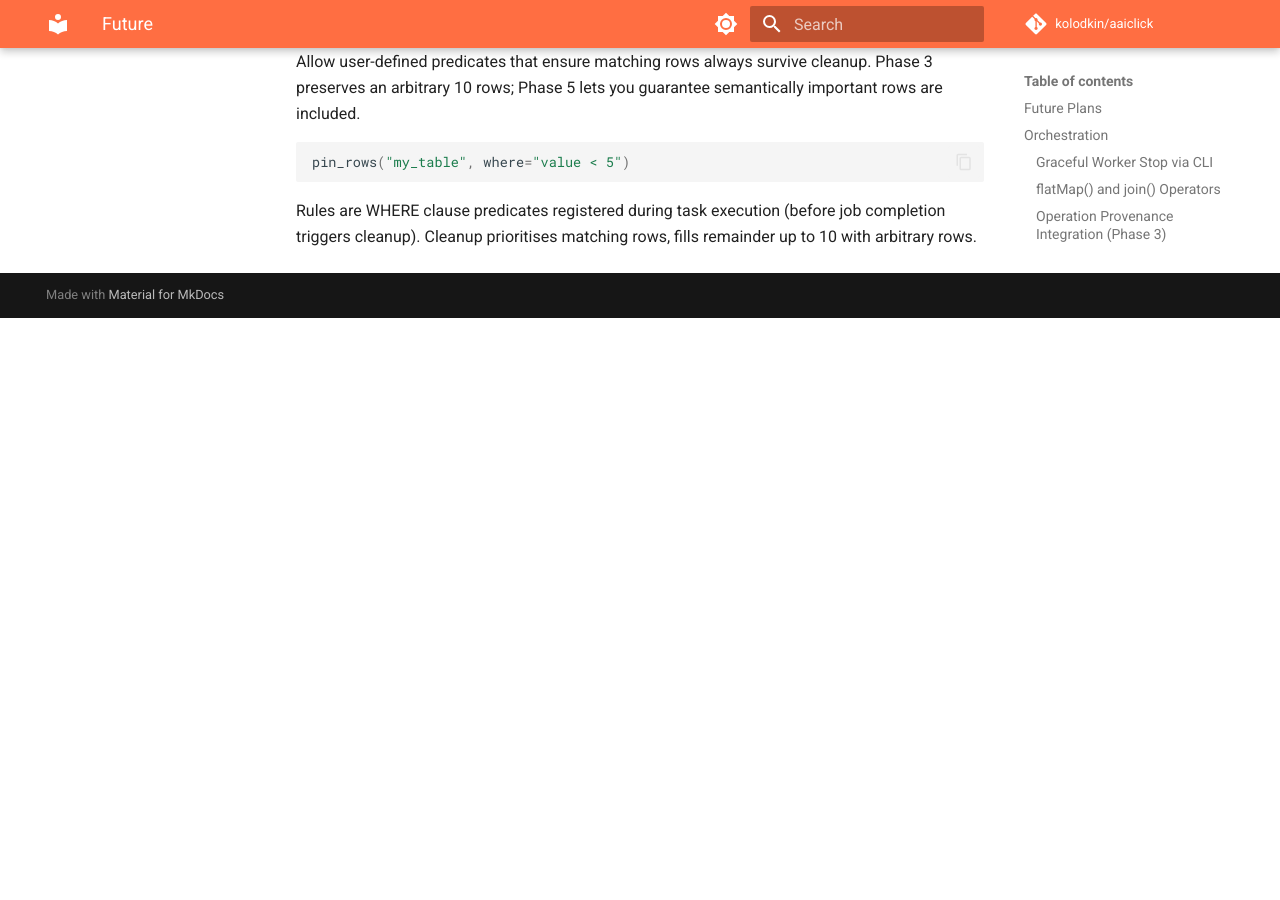
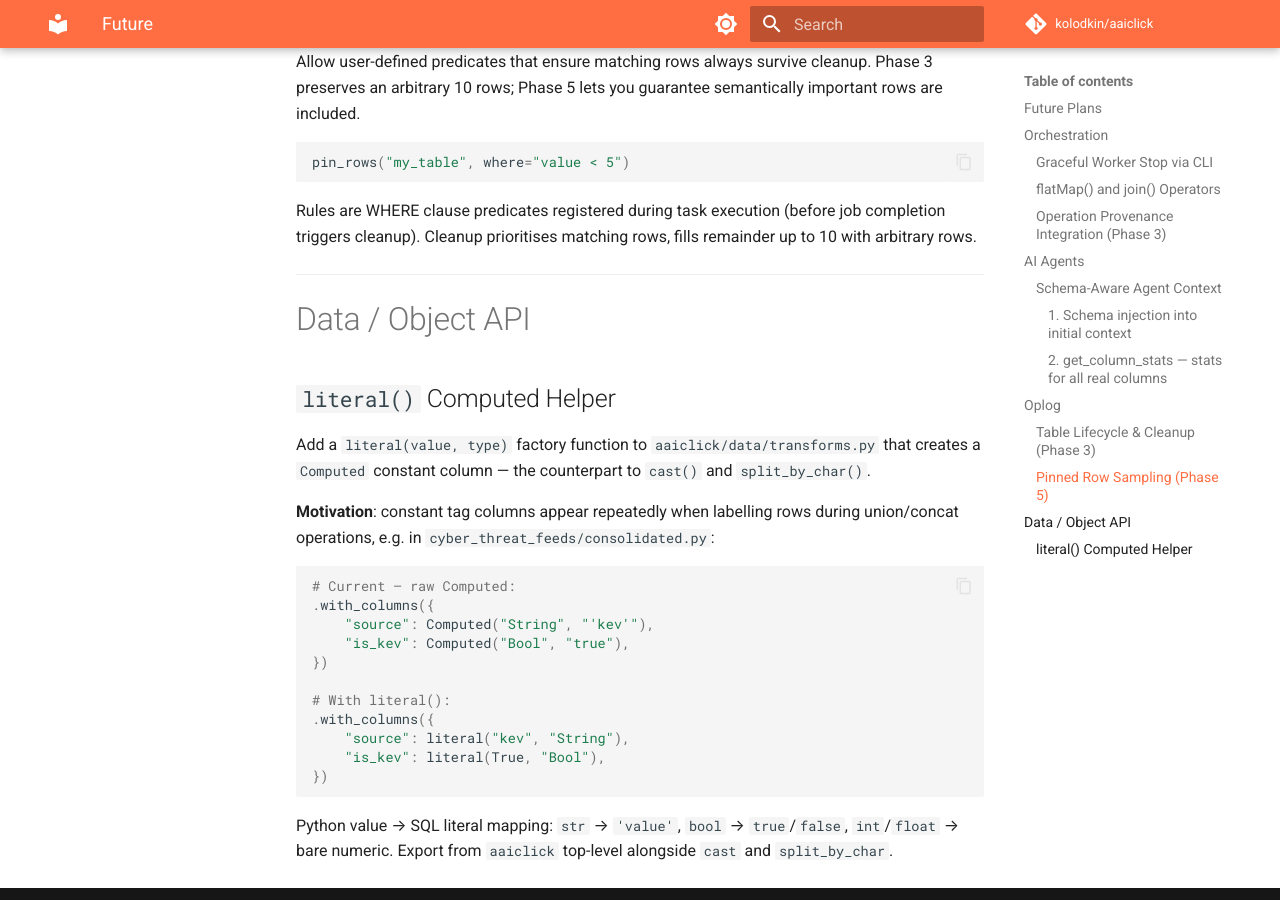
Before and after one commit to kolodkin/aaiclick, an MkDocs documentation site: the page built from docs/future.md, in a window 1280 px wide and 900 px high, scrolled down 3371 px. Built offline with MkDocs 1.6.1 and Material for MkDocs 9.7.7, drawn with Linux system fonts in a browser that asks for light colours; comment, search, counter and statistics services are not loaded; before the commit the page ends 3689 px from its top, so only the background shows below that.

Commit message:
docs: add literal() Computed helper to future.md

````diff
--- a/docs/future.md
+++ b/docs/future.md
@@ -137,3 +137,29 @@ pin_rows("my_table", where="value < 5")
 ```
 
 Rules are WHERE clause predicates registered during task execution (before job completion triggers cleanup). Cleanup prioritises matching rows, fills remainder up to 10 with arbitrary rows.
+
+---
+
+# Data / Object API
+
+## `literal()` Computed Helper
+
+Add a `literal(value, type)` factory function to `aaiclick/data/transforms.py` that creates a `Computed` constant column — the counterpart to `cast()` and `split_by_char()`.
+
+**Motivation**: constant tag columns appear repeatedly when labelling rows during union/concat operations, e.g. in `cyber_threat_feeds/consolidated.py`:
+
+```python
+# Current — raw Computed:
+.with_columns({
+    "source": Computed("String", "'kev'"),
+    "is_kev": Computed("Bool", "true"),
+})
+
+# With literal():
+.with_columns({
+    "source": literal("kev", "String"),
+    "is_kev": literal(True, "Bool"),
+})
+```
+
+Python value → SQL literal mapping: `str` → `'value'`, `bool` → `true`/`false`, `int`/`float` → bare numeric. Export from `aaiclick` top-level alongside `cast` and `split_by_char`.
````
